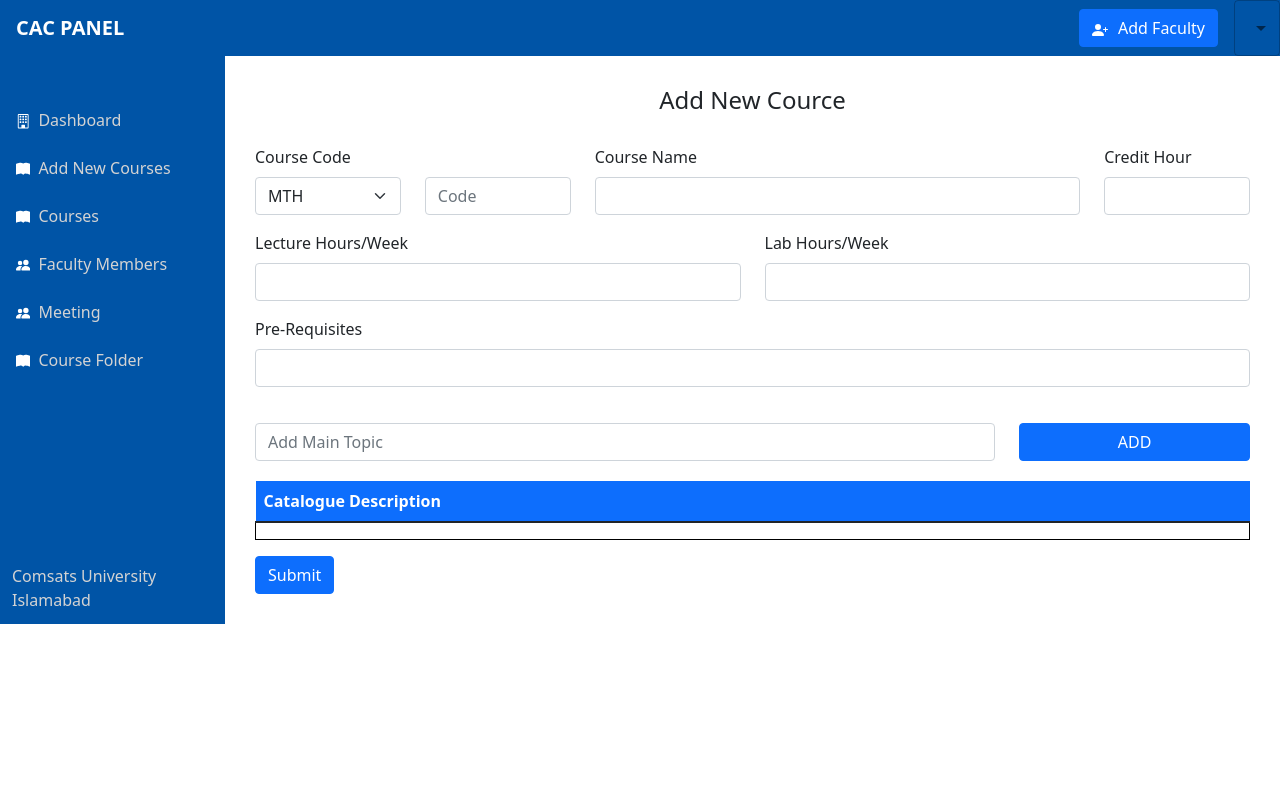
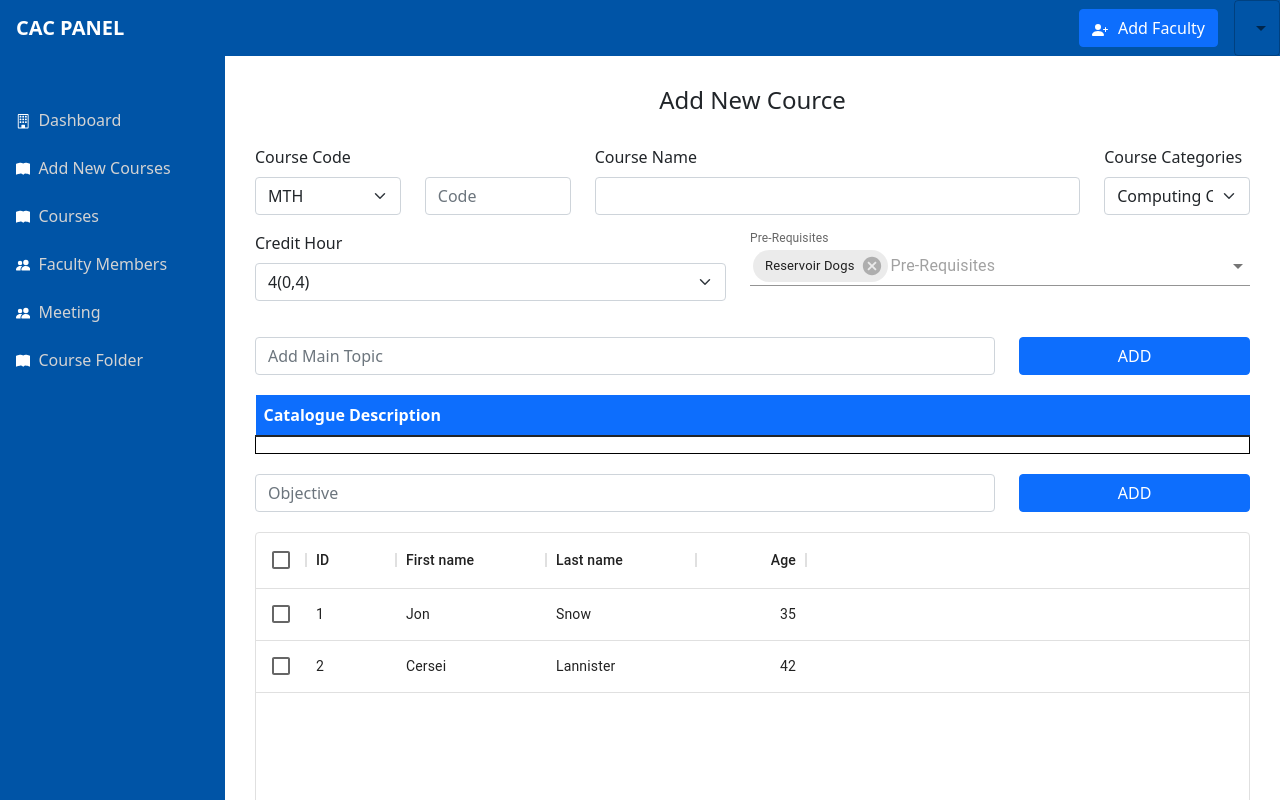
Before and after one commit to Haseebqaiser070/FYP-CAC, a React (Create React App) app in the folder Frontend(Client)/: page /admin/AddNewCourse in a window 1280 px wide. Shown: the top 800 px of the page. Built offline with nearby package versions, Linux system fonts and the light colour scheme.

Commit message:
course form fields update

```diff
--- a/Frontend(Client)/src/components/AddNewCourse.js
+++ b/Frontend(Client)/src/components/AddNewCourse.js
@@ -1,11 +1,14 @@
 import React, { useState, useEffect } from "react";
 import "./css/styles.css";
 import { Link } from "react-router-dom";
-import { useNavigate } from "react-router-dom";
 import Popup from "./AddCourceForm";
 import axios from "axios";
 import Button from "@mui/material/Button";
-import { AiFillDelete, AiFillEdit, AiFillEye } from "react-icons/ai";
+import Chip from "@mui/material/Chip";
+import Autocomplete from "@mui/material/Autocomplete";
+import TextField from "@mui/material/TextField";
+import Stack from "@mui/material/Stack";
+import { DataGrid } from "@mui/x-data-grid";
 
 export default function AddNewCourse() {
   const [isOpen, setIsOpen] = useState(false);
@@ -21,6 +24,8 @@ export default function AddNewCourse() {
 
   const [mainTopic, setmainTopic] = useState("");
   const [catalogue, setCatalogue] = useState("");
+
+  const [objective, setobjective] = useState("");
 
   const handleAdd = (e) => {
     e.preventDefault();
@@ -129,58 +134,47 @@ export default function AddNewCourse() {
 
           <div className="mb-3 col-2">
             <label for="credit-hour" className="form-label">
-              Credit Hour
+              Course Categories
             </label>
-            <input
-              type="number"
-              className="form-control"
-              id="credit-hour"
-              max="4"
-              value={Credit}
-              onChange={(e) => setCredit(e.target.value)}
-            />
+            <select class="form-select">
+              <option>Computing Course</option>
+              <option>CYC</option>
+              <option>AIC</option>
+            </select>
           </div>
         </div>
 
         <div className="row">
-          <div className="mb-3 col-6">
-            <label for="	LectureHoursWeek" className="form-label">
-              Lecture Hours/Week
+          <div className="col mb-3">
+            <label for="credit-hour" className="form-label">
+              Credit Hour
             </label>
-            <input
-              type="number"
-              className="form-control"
-              id="LectureHoursWeek"
-              value={LectureHoursWeek}
-              onChange={(e) => setLectureHoursWeek(e.target.value)}
-            />
+            <select class="form-select">
+              <option>4(0,4)</option>
+              <option>4(3,1)</option>
+              <option>3(3,0)</option>
+              <option>3(2,1)</option>
+              <option>2(0,2)</option>
+            </select>
           </div>
-          <div className="mb-3 col-6">
-            <label for="LabHoursWeek" className="form-label">
-              Lab Hours/Week
-            </label>
-            <input
-              type="number"
-              className="form-control"
-              id="LabHoursWeek"
-              value={LabHoursWeek}
-              onChange={(e) => setLabHoursWeek(e.target.value)}
-            />
-          </div>
-        </div>
-
-        <div className="row">
-          <div className="mb-3">
-            <label for="PreRequisites" className="form-label">
-              Pre-Requisites
-            </label>
-            <input
-              type="text"
-              className="form-control"
-              id="PreRequisites"
-              value={PreRequisites}
-              onChange={(e) => setPreRequisites(e.target.value)}
-            />
+          <div class="col">
+            <Stack spacing={3} sx={{ width: 500 }}>
+              <Autocomplete
+                multiple
+                id="tags-standard"
+                options={top100Films}
+                getOptionLabel={(option) => option.title}
+                defaultValue={[top100Films[3]]}
+                renderInput={(params) => (
+                  <TextField
+                    {...params}
+                    variant="standard"
+                    label="Pre-Requisites"
+                    placeholder="Pre-Requisites"
+                  />
+                )}
+              />
+            </Stack>
           </div>
         </div>
 
@@ -209,8 +203,8 @@ export default function AddNewCourse() {
             </div>
           </form>
         </div>
-        <div>
-          <table className="table table-responsive">
+        <div className="mb-3">
+          <table className="table table-responsive ">
             <thead>
               <tr className="cdf">
                 <th>Catalogue Description</th>
@@ -223,6 +217,44 @@ export default function AddNewCourse() {
             </tbody>
           </table>
         </div>
+        <div>
+          <div style={{ marginBottom: 20, marginTop: 20 }}>
+            <form>
+              <div className="row">
+                <div className="col-9">
+                  <input
+                    className="form-control"
+                    id="objective"
+                    type="text"
+                    placeholder="Objective"
+                    value={objective}
+                    onChange={(e) => setobjective(e.target.value)}
+                  ></input>
+                </div>
+                <div className="col-3 d-grid gap-2">
+                  <button
+                    type="submit"
+                    className="btn btn-primary btn-block"
+                    onClick={null}
+                  >
+                    ADD
+                  </button>
+                </div>
+              </div>
+            </form>
+          </div>
+          <div style={{ height: 400, width: "100%" }}>
+            <DataGrid
+              rows={rows}
+              columns={columns}
+              pageSize={5}
+              rowsPerPageOptions={[5]}
+              checkboxSelection
+              disableSelectionOnClick
+            />
+          </div>
+        </div>
+
         <input
           type="submit"
           name="submit"
@@ -233,3 +265,46 @@ export default function AddNewCourse() {
     </div>
   );
 }
+
+// Top 100 films as rated by IMDb users. http://www.imdb.com/chart/top
+const top100Films = [
+  { title: "WALL·E", year: 2008 },
+  { title: "American Beauty", year: 1999 },
+  { title: "The Dark Knight Rises", year: 2012 },
+  { title: "Reservoir Dogs", year: 1992 },
+  { title: "Braveheart", year: 1995 },
+  { title: "M", year: 1931 },
+  { title: "Requiem for a Dream", year: 2000 },
+  { title: "Amélie", year: 2001 },
+  { title: "A Clockwork Orange", year: 1971 },
+  { title: "Like Stars on Earth", year: 2007 },
+  { title: "Taxi Driver", year: 1976 },
+  { title: "Lawrence of Arabia", year: 1962 },
+  { title: "Double Indemnity", year: 1944 },
+];
+const columns = [
+  { field: "id", headerName: "ID", width: 90 },
+  {
+    field: "firstName",
+    headerName: "First name",
+    width: 150,
+    editable: true,
+  },
+  {
+    field: "lastName",
+    headerName: "Last name",
+    width: 150,
+    editable: true,
+  },
+  {
+    field: "age",
+    headerName: "Age",
+    type: "number",
+    width: 110,
+    editable: true,
+  },
+];
+const rows = [
+  { id: 1, lastName: "Snow", firstName: "Jon", age: 35 },
+  { id: 2, lastName: "Lannister", firstName: "Cersei", age: 42 },
+];
--- a/Frontend(Client)/src/components/Dashboard.js
+++ b/Frontend(Client)/src/components/Dashboard.js
@@ -3,7 +3,10 @@ import "./css/styles.css";
 
 export default function Dashboard() {
   return (
-    <div className="container-fluid px-4">
+    <div
+      className="container-fluid px-4"
+      style={{ height: 700, width: "100%", padding: 20 }}
+    >
       <h1 className="mt-4">Dashboard</h1>
       <ol className="breadcrumb mb-4">
         <li className="breadcrumb-item active">Dashboard</li>
```
Also changed, not shown: Frontend(Client)/src/components/Objectives.js (added, +135 -0 lines).
